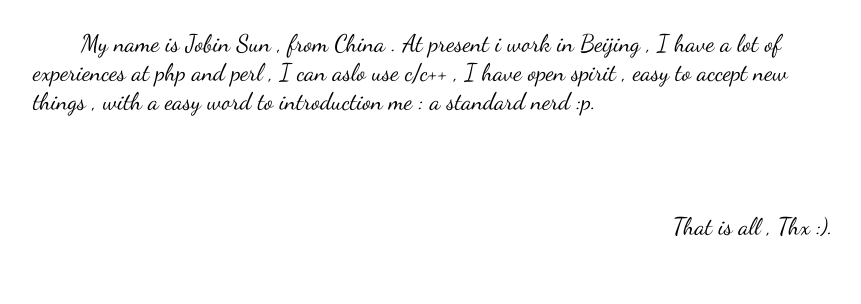
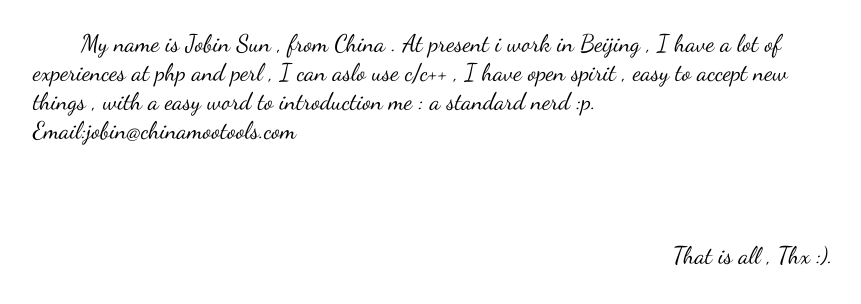
Before and after one commit to jobin-sun/jobin-sun.github.io, a plain HTML site: page index.html in a window 1280 px wide. Shown: the part 92-396 px from the top of the page, without its empty margins (207-1068 px from the left). Drawn offline with Linux system fonts and the light colour scheme.

Commit message:
Update index.html

```diff
--- a/index.html
+++ b/index.html
@@ -11,7 +11,7 @@ body{font-family: 'Dancing Script', cursive;font-size:150%;}
     <div style="width:800px;margin:0 auto">
         <div style="text-align:left;">
         	<h1 style='text-align:center'>ABOUT ME</h1>
-        	<p style="text-indent: 2em;">My name is Jobin Sun , from China . At present i work in Beijing , I have a lot of experiences at php and perl , I can aslo use c/c++ , I have open spirit , easy to accept new things , with a easy word to introduction me : a standard nerd :p.</p>
+        	<p style="text-indent: 2em;">My name is Jobin Sun , from China . At present i work in Beijing , I have a lot of experiences at php and perl , I can aslo use c/c++ , I have open spirit , easy to accept new things , with a easy word to introduction me : a standard nerd :p. <br />Email:jobin@chinamootools.com</p>
             <p style="text-align:right;margin-top:4em;">That is all , Thx :).</p>
 
         </div>
```
